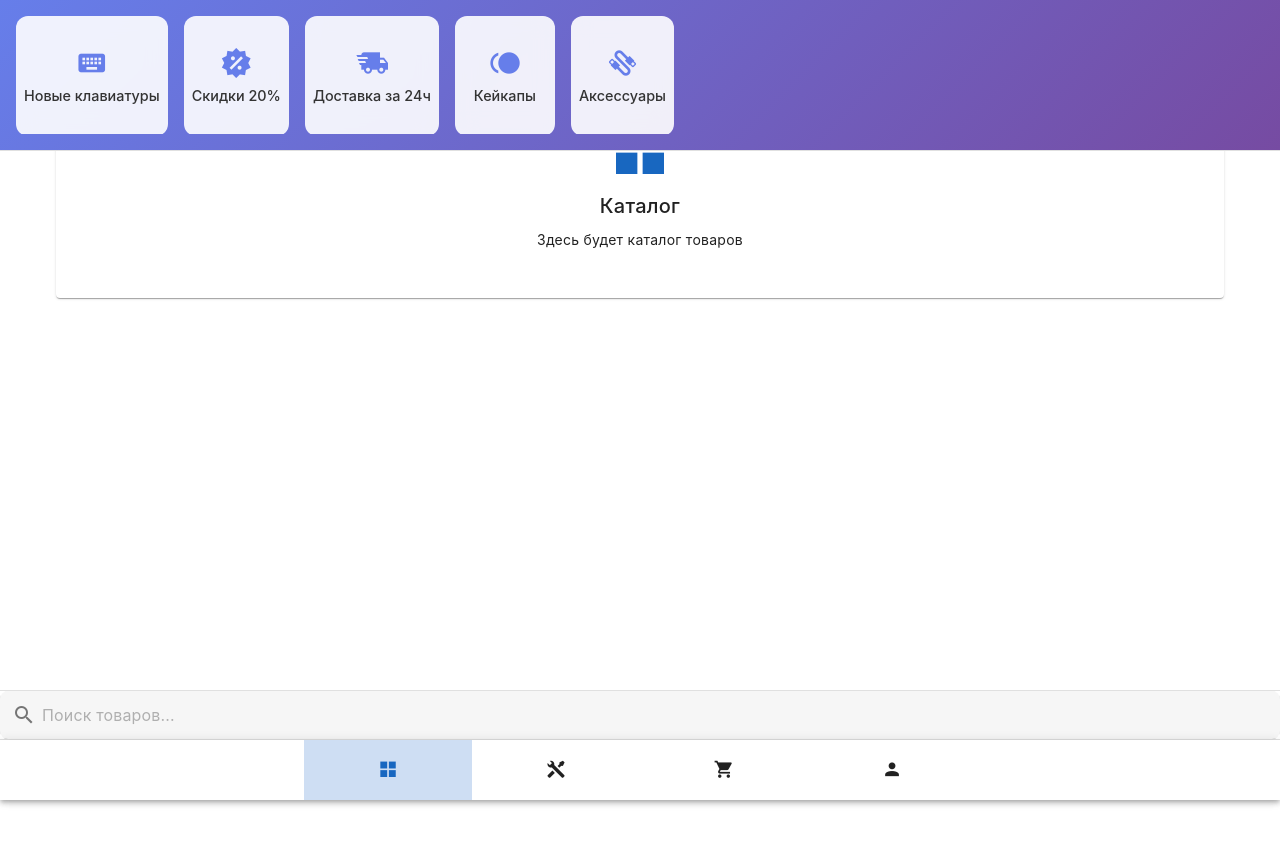
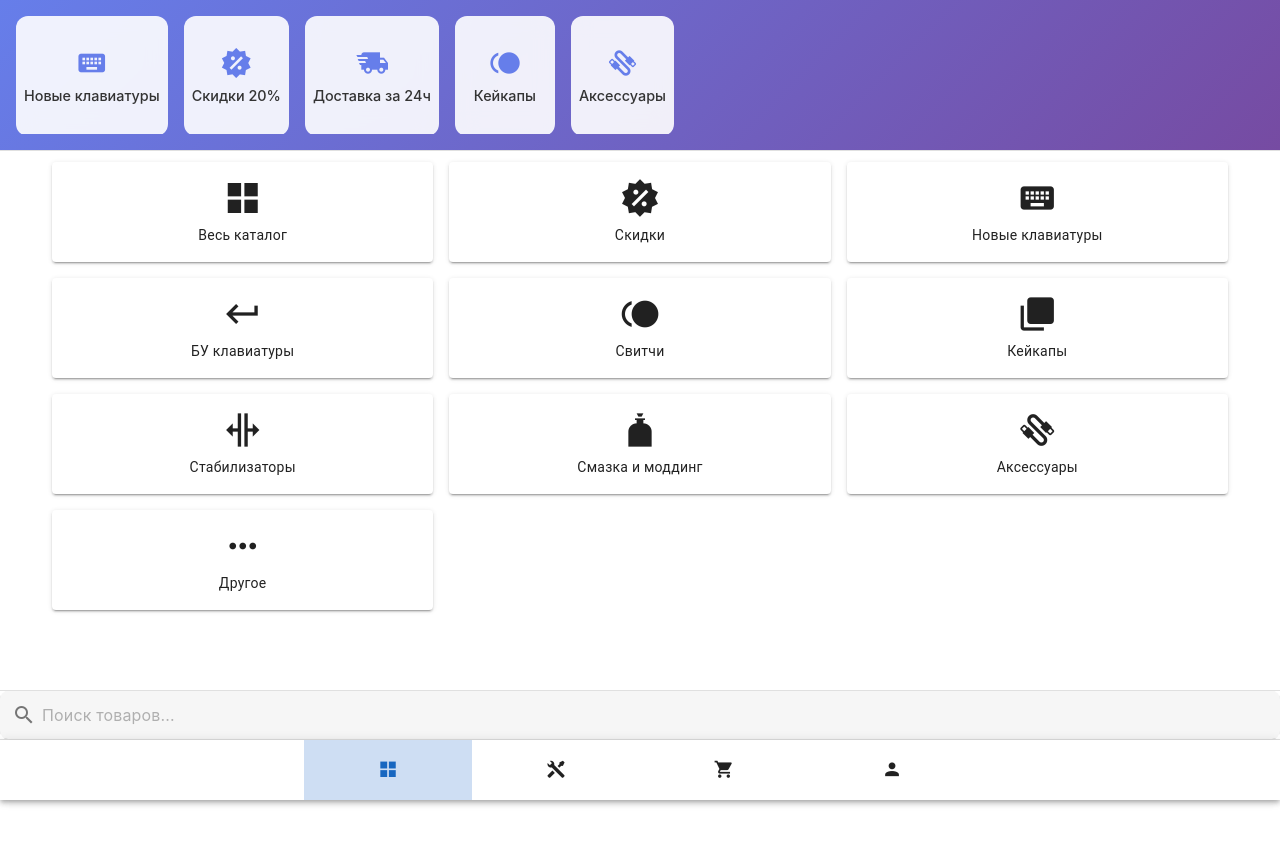
Before and after one commit to good-artem/Mechboards_app, a Vue app in the folder front/: page /catalog in a window 1280 px wide. Shown: the top 844 px of the page. Built offline with nearby package versions, Linux system fonts and the light colour scheme; the HTML template or start-up script is replaced by a standard one.

Commit message:
add categories

```diff
--- a/front/src/App.vue
+++ b/front/src/App.vue
@@ -44,9 +44,9 @@ body {
 }
 
 .main-content {
-  margin-top: 70px; /* Высота новостей */
-  margin-bottom: 120px; /* Высота поиска + навбара */
-  min-height: calc(100vh - 190px);
+  margin-top: 150px; /* Высота карусели */
+  margin-bottom: 120px;
+  min-height: calc(100vh - 270px);
 }
 
 /* Стили для Vuetify компонентов */
--- /dev/null
+++ b/front/src/components/CategoryCard.vue
@@ -0,0 +1,41 @@
+<template>
+  <v-card class="category-card" elevation="2" @click="navigateToCategory">
+    <v-card-text class="text-center">
+      <v-icon size="40" class="mb-2">{{ category.icon }}</v-icon>
+      <div class="text-body-2">{{ category.name }}</div>
+    </v-card-text>
+  </v-card>
+</template>
+
+<script>
+export default {
+  name: 'CategoryCard',
+  props: {
+    category: {
+      type: Object,
+      required: true
+    }
+  },
+  methods: {
+    navigateToCategory() {
+      this.$emit('category-selected', this.category)
+    }
+  }
+}
+</script>
+
+<style scoped>
+.category-card {
+  cursor: pointer;
+  transition: all 0.3s ease;
+  height: 100px;
+  display: flex;
+  align-items: center;
+  justify-content: center;
+}
+
+.category-card:hover {
+  transform: translateY(-2px);
+  box-shadow: 0 4px 12px rgba(0,0,0,0.15) !important;
+}
+</style>
--- a/front/src/views/CatalogView.vue
+++ b/front/src/views/CatalogView.vue
@@ -2,22 +2,60 @@
     <v-container>
         <v-row>
             <v-col cols="12">
-                <v-card class="text-center pa-8">
-                    <v-icon size="64" color="primary">mdi-view-grid</v-icon>
-                    <v-card-title class="justify-center">
-                        Каталог
-                    </v-card-title>
-                    <v-card-text>
-                        Здесь будет каталог товаров
-                    </v-card-text>
-                </v-card>
+                <v-row class="categories-grid">
+                    <v-col
+                        v-for="category in categories"
+                        :key="category.id"
+                        cols="4"
+                        class="pa-2"
+                    >
+                        <CategoryCard
+                            :category="category"
+                            @category-selected="onCategorySelected"
+                        />
+                    </v-col>
+                </v-row>
             </v-col>
         </v-row>
     </v-container>
 </template>
 
 <script>
+import CategoryCard from '@/components/CategoryCard.vue'
+
 export default {
-    name: 'CatalogView'
+    name: 'CatalogView',
+    components: {
+        CategoryCard
+    },
+    data() {
+        return {
+            categories: [
+                { id: 1, name: 'Весь каталог', icon: 'mdi-view-grid' },
+                { id: 2, name: 'Скидки', icon: 'mdi-sale' },
+                { id: 3, name: 'Новые клавиатуры', icon: 'mdi-keyboard' },
+                { id: 4, name: 'БУ клавиатуры', icon: 'mdi-keyboard-return' },
+                { id: 5, name: 'Свитчи', icon: 'mdi-circle-multiple' },
+                { id: 6, name: 'Кейкапы', icon: 'mdi-checkbox-multiple-blank' },
+                { id: 7, name: 'Стабилизаторы', icon: 'mdi-arrow-split-vertical' },
+                { id: 8, name: 'Смазка и моддинг', icon: 'mdi-bottle-tonic' },
+                { id: 9, name: 'Аксессуары', icon: 'mdi-cable-data' },
+                { id: 10, name: 'Другое', icon: 'mdi-dots-horizontal' }
+            ]
+        }
+    },
+    methods: {
+        onCategorySelected(category) {
+            console.log('Selected category:', category.name)
+            // Здесь будет навигация к выбранной категории
+        }
+    }
 }
 </script>
+
+<style scoped>
+.categories-grid {
+  max-height: calc(100vh - 300px);
+  overflow-y: auto;
+}
+</style>
```
